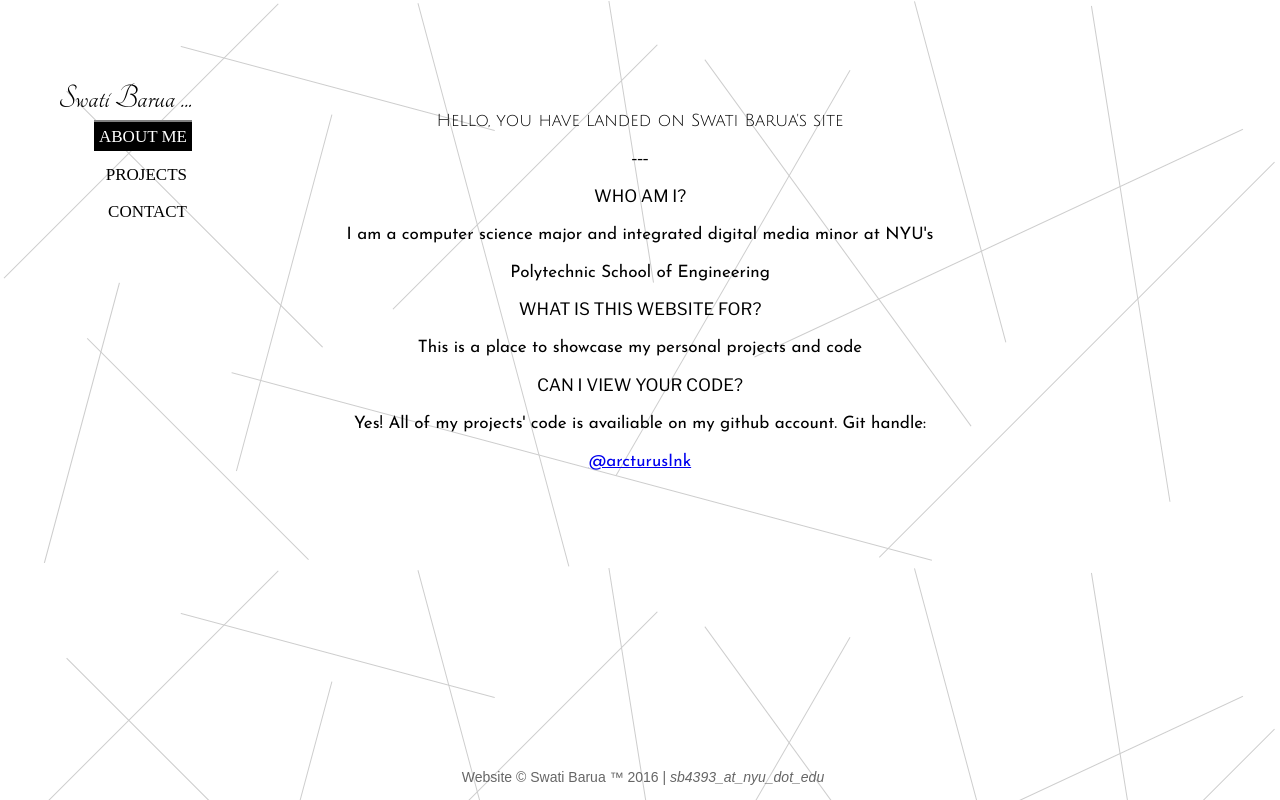
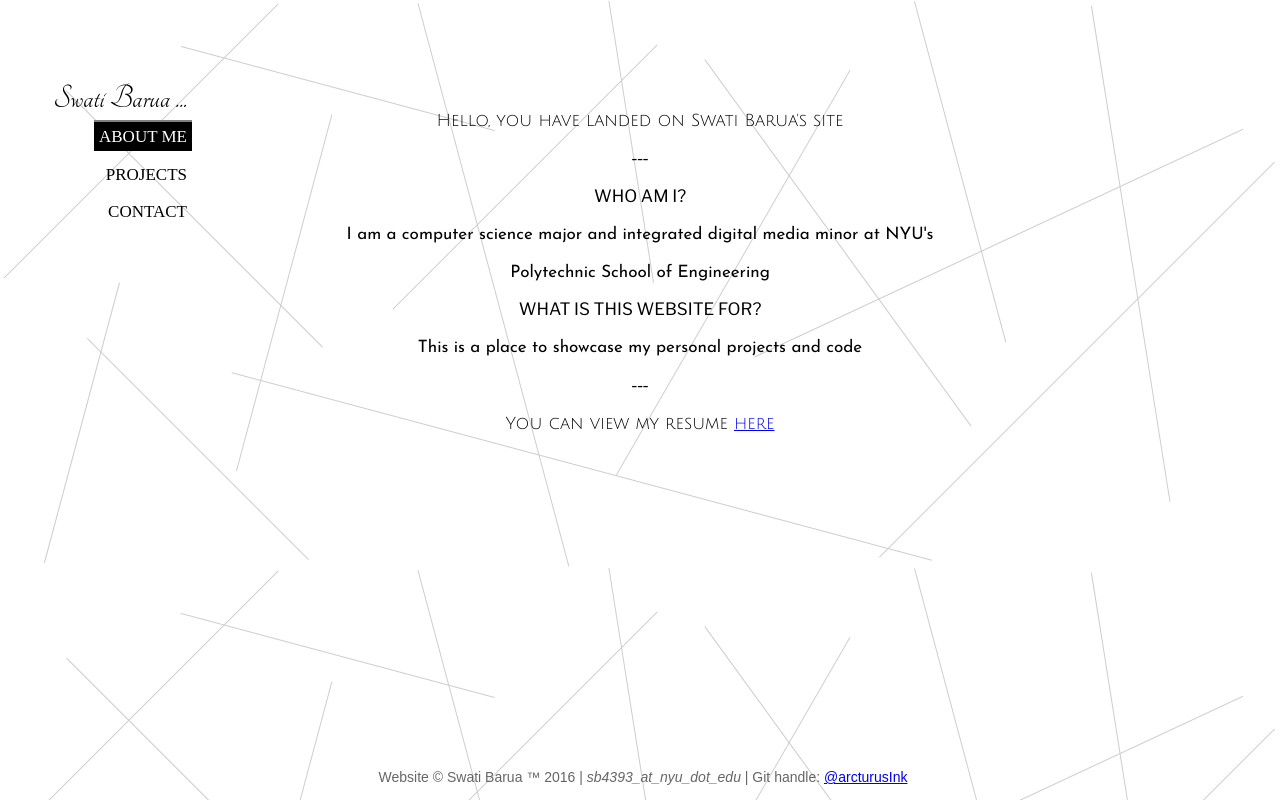
Before and after one commit to arcturusInk/htmlAndCSS, a PHP site: page /about.php in a window 1280 px wide. Run offline with PHP 8.4, Linux system fonts and the light colour scheme.

Commit message:
update to github

```diff
--- a/about.php
+++ b/about.php
@@ -9,7 +9,7 @@
 	<body>
 		<nav>
 			<ul>
-				<li><p>Swati Barua ... </p>
+				<li><p><a href="about.php">Swati Barua ...</a></p>
 				<li><a id="border" href="about.php" class="currentPage">ABOUT ME</a></li>
 				<li><a href="project.php">PROJECTS</a></li>
 				<li><a href="contact.php">CONTACT</a></li>
@@ -23,12 +23,12 @@
 				<p class="ans">I am a computer science major and integrated digital media minor at NYU's Polytechnic School of Engineering </p>
 				<p class="ques">WHAT IS THIS WEBSITE FOR?</p>
 				<p class="ans">This is a place to showcase my personal projects and code</p>
-				<p class="ques">CAN I VIEW YOUR CODE?</p>
-				<p class="ans">Yes! All of my projects' code is availiable on my github account. Git handle: <a href="https://github.com/arcturusInk" target="_blank"> @arcturusInk</a> </p>
+				<p>---</p>
+				<p id="uni"> You can view my resume <a href="http://79.170.40.225/webdevmidtermportfolio.com/Resume%20for%20Website.pdf">here </a></p>
 			</div>
 
 		<footer>
-			Website &copy; Swati Barua &trade; <?php echo date("Y"); ?> | <i> sb4393_at_nyu_dot_edu <i>
+			Website &copy; Swati Barua &trade; <?php echo date("Y"); ?> | <i> sb4393_at_nyu_dot_edu </i> | Git handle: <a href="https://github.com/arcturusInk" target="_blank"> @arcturusInk</a>
 		</footer>
 	</body>
 </html>
--- a/contact.php
+++ b/contact.php
@@ -9,7 +9,7 @@
 	<body>
 		<nav>
 			<ul>
-				<li><p>Swati Barua ... </p>
+				<li><p><a href="about.php">Swati Barua ...</a></p>
 				<li><a id="border" href="about.php" >ABOUT ME</a></li>
 				<li><a href="project.php">PROJECTS</a></li>
 				<li><a href="contact.php" class="currentPage">CONTACT</a></li>
@@ -29,7 +29,7 @@
 		</div>
 
 		<footer>
-			Website &copy; Swati Barua &trade; <?php echo date("Y"); ?> | <i> sb4393_at_nyu_dot_edu <i>
+			Website &copy; Swati Barua &trade; <?php echo date("Y"); ?> | <i> sb4393_at_nyu_dot_edu </i>  | Git handle: <a href="https://github.com/arcturusInk" target="_blank"> @arcturusInk</a>
 		</footer>
 	</body>
 </html>
--- a/css/contact-style.css
+++ b/css/contact-style.css
@@ -105,6 +105,11 @@ input[placeholder] {
 	margin: 0 auto;
 }
 
+#container .submit-btn:hover{
+	background-color: gray;
+	color: white;
+}
+
 @media screen and (max-width: 891px){
 	nav{
 		width: 100%;
--- a/project.php
+++ b/project.php
@@ -9,7 +9,7 @@
 	<body>
 		<nav>
 			<ul>
-				<li><p>Swati Barua ... </p>
+				<li><p><a href="about.php">Swati Barua ...</a></p>
 				<li><a id="border" href="about.php" >ABOUT ME</a></li>
 				<li><a href="project.php" class="currentPage">PROJECTS</a></li>
 				<li><a href="contact.php">CONTACT</a></li>
@@ -34,7 +34,7 @@
 		</div>
 
 		<footer>
-			Website &copy; Swati Barua &trade; <?php echo date("Y"); ?> | <i> sb4393_at_nyu_dot_edu <i>
+			Website &copy; Swati Barua &trade; <?php echo date("Y"); ?> | <i> sb4393_at_nyu_dot_edu </i>  | Git handle: <a href="https://github.com/arcturusInk" target="_blank"> @arcturusInk</a>
 		</footer>
 	</body>
 </html>
```
Also changed, not shown: images/layar.jpg (deleted), images/nycmuseums.png (deleted).
